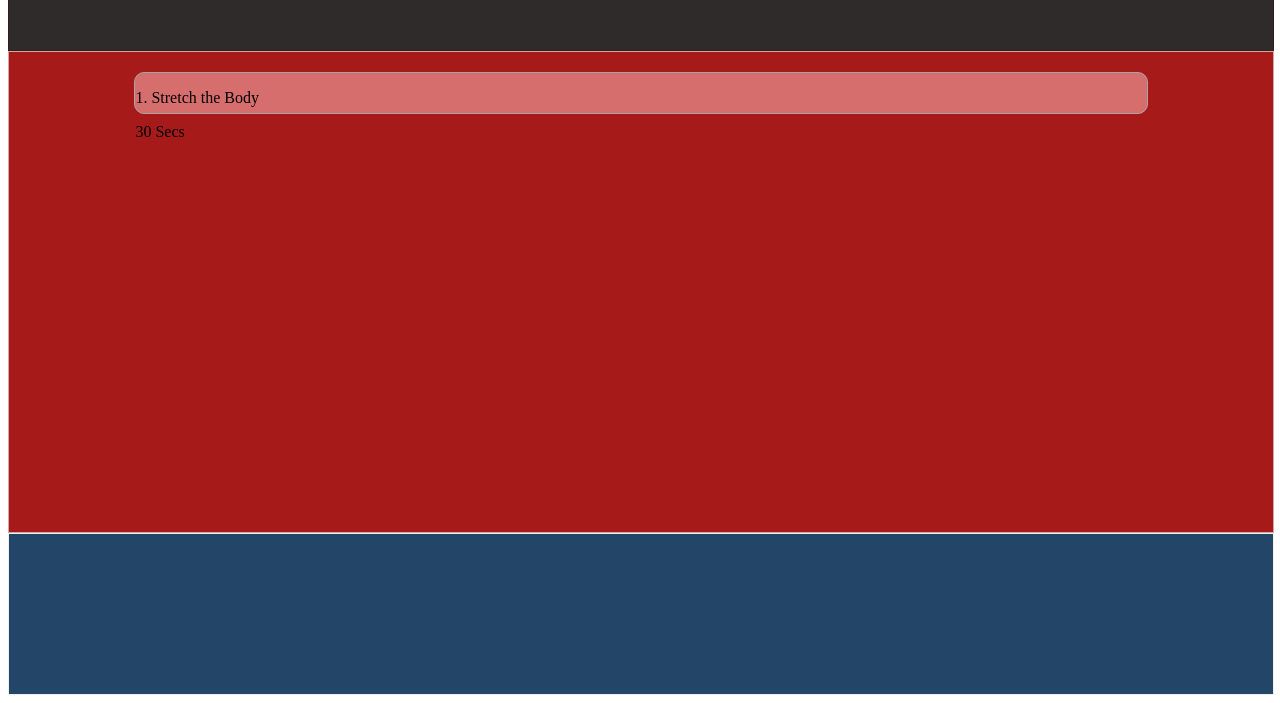
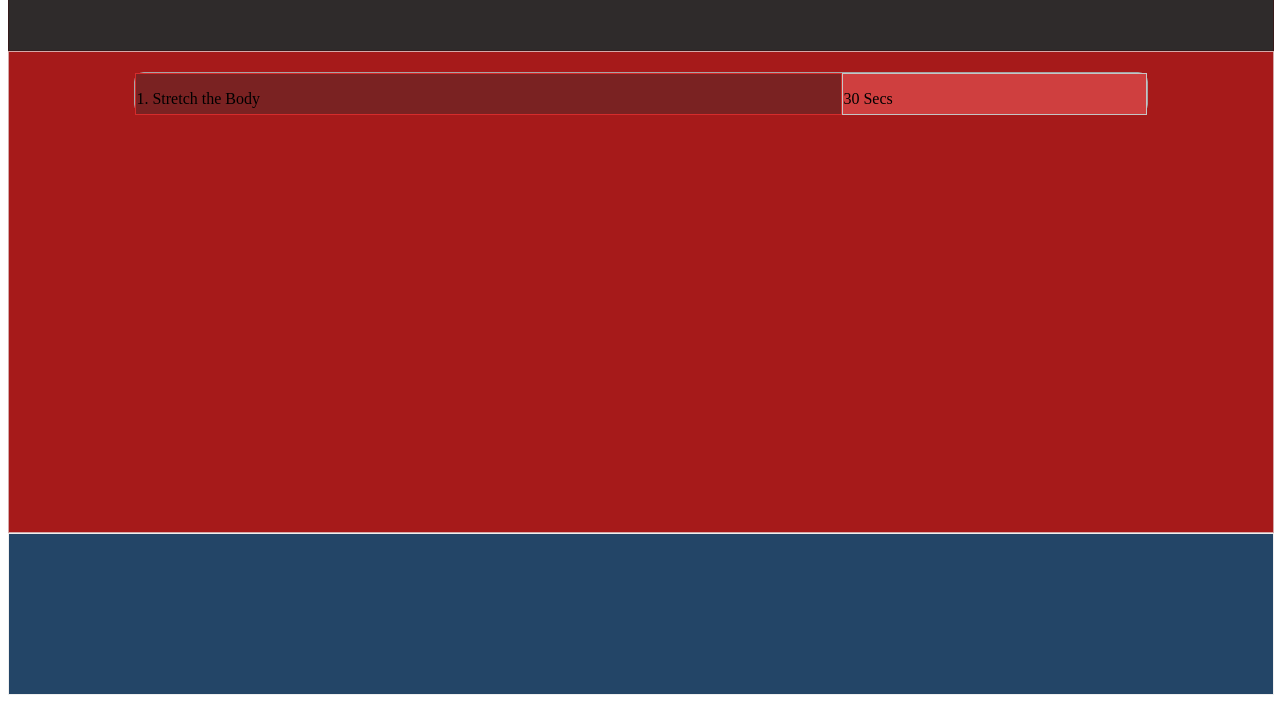
Before and after one commit to zwelinux/workout-design, a plain HTML site: page list.html in a window 1280 px wide. Shown: the part 119-822 px from the top of the page. Drawn offline with Linux system fonts and the light colour scheme.

Commit message:
ui update

```diff
--- a/liststyle.css
+++ b/liststyle.css
@@ -21,6 +21,23 @@
     margin-right: auto;
     margin-top: 20px;
     border-radius: 10px;
+
+    display: flex;
+}
+
+.main-exercise-content {
+    width: 70%;
+    height: 40px;
+    border: 1px solid #d52c2c;
+    background-color: #7a2222;
+}
+
+.main-exercise-count {
+
+    width: 30%;
+    height: 40px;
+    border: 1px solid #c5c5c5;
+    background-color: #cf3f3f;
 }
 
 .footer {
```
